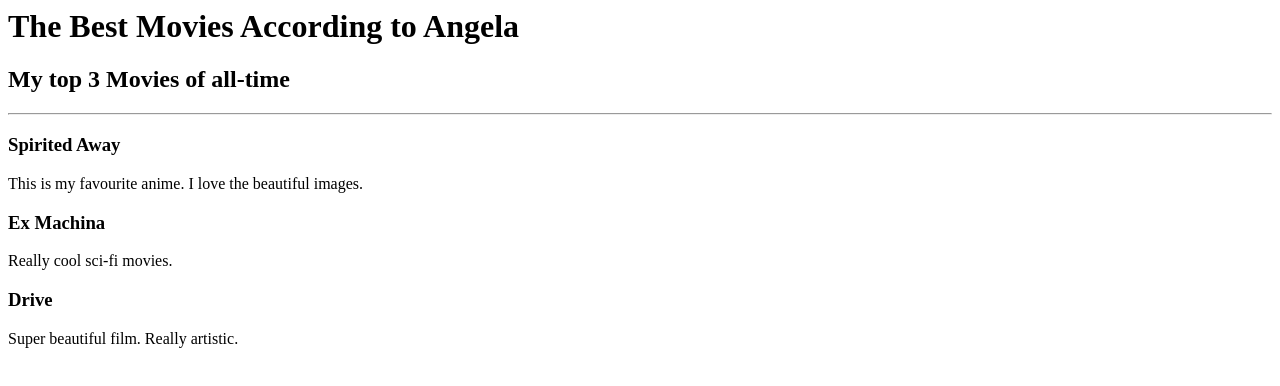
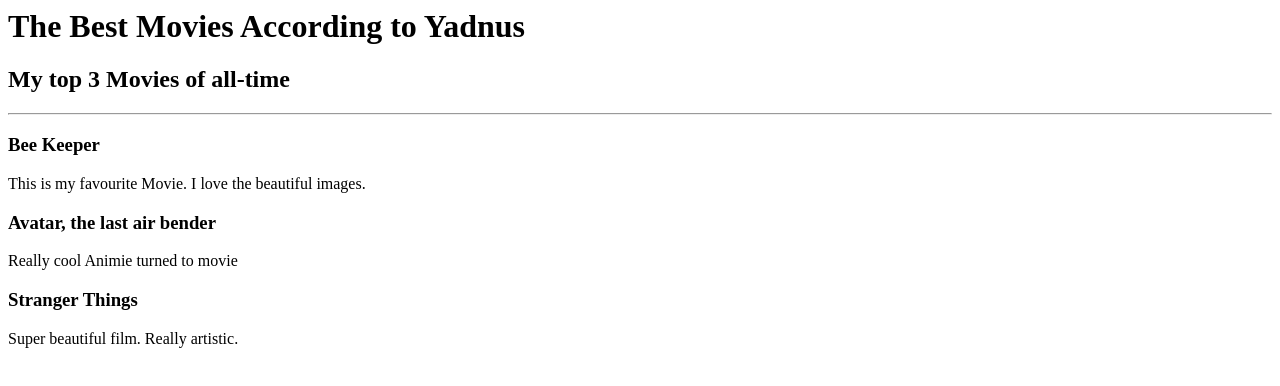
Before and after one commit to yadnus007/first-push, a plain HTML site: page public/movieranking.html in a window 1280 px wide. Drawn offline with Linux system fonts and the light colour scheme.

Commit message:
Update movieranking.html
personalized the content

```diff
--- a/public/movieranking.html
+++ b/public/movieranking.html
@@ -1,11 +1,11 @@
 <html>
-    <h1>The Best Movies According to Angela</h1>
+    <h1>The Best Movies According to Yadnus</h1>
     <h2>My top 3 Movies of all-time</h2>
     <hr>
-    <h3>Spirited Away</h3>
-    <p>This is my favourite anime. I love the beautiful images.</p>
-    <h3>Ex Machina</h3>
-    <p>Really cool sci-fi movies.</p>
-    <h3>Drive</h3>
+    <h3>Bee Keeper</h3>
+    <p>This is my favourite Movie. I love the beautiful images.</p>
+    <h3>Avatar, the last air bender</h3>
+    <p>Really cool Animie turned to movie </p>
+    <h3>Stranger Things</h3>
     <p>Super beautiful film. Really artistic.</p>
 </html>
```
